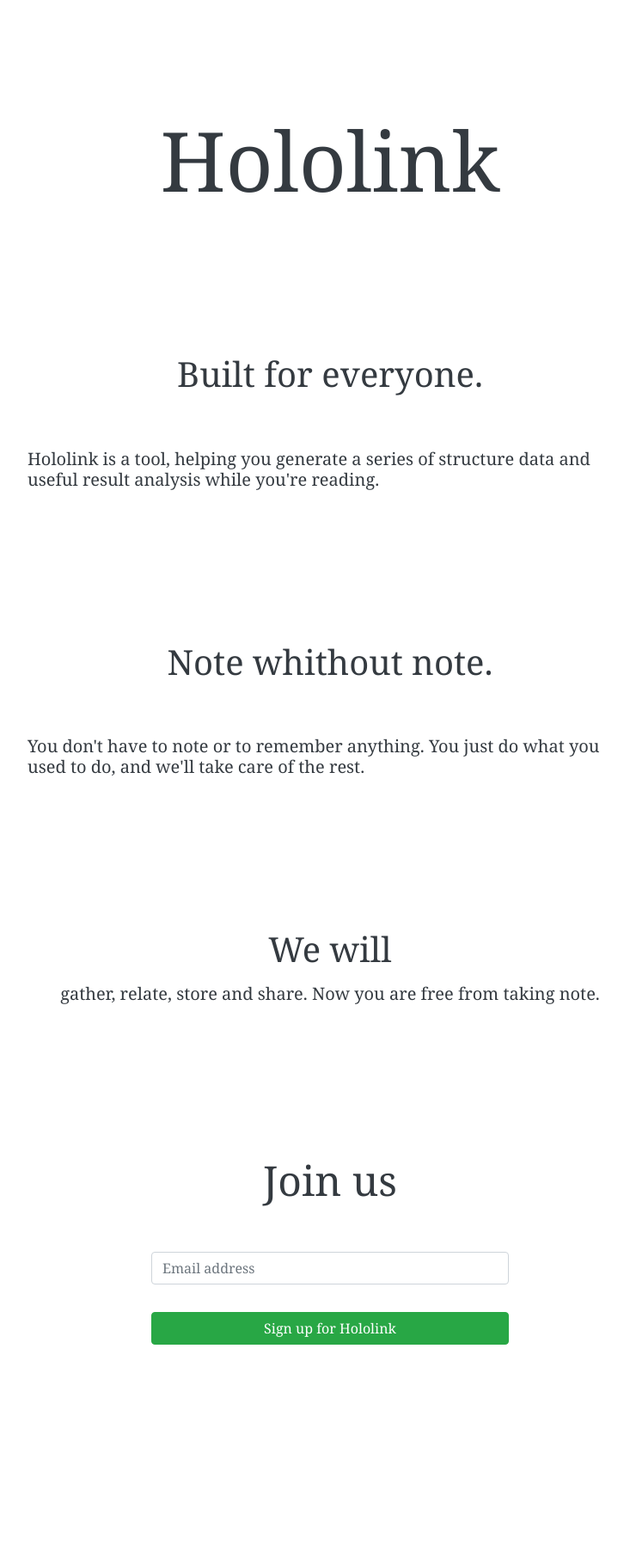
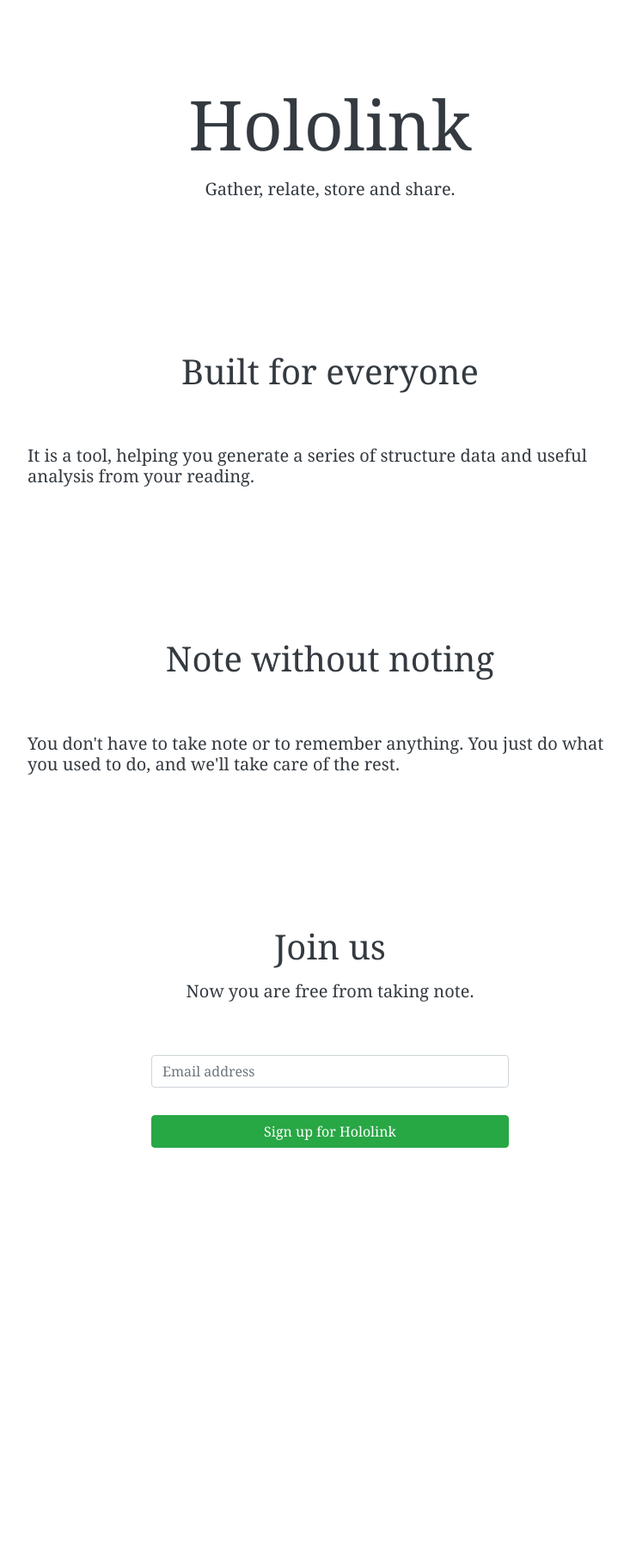
Before and after one commit to thejimmylin/hololink, a Django app: page / in a window 1280 px wide. Shown: the part 56-1860 px from the top of the page at 86% size, without its empty margins (256-989 px from the left). After the commit the page ends 1391 px from the top, so only its background shows below. Run offline with Django 3.2, Linux system fonts and the light colour scheme; some libraries are stand-ins or nearby versions.

Commit message:
update index

```diff
--- a/hololink/templates/index.html
+++ b/hololink/templates/index.html
@@ -9,49 +9,42 @@
 
 {% block content %}
 <div class="container-fluid">
-    <div class="row" style="height: 6rem;"></div>
+    <div class="row" style="height: 4rem;"></div>
     <div class="row justify-content-center">
         <div class="col-auto" style="padding: 2rem; width: 48rem;">
-            <h1 style="text-align: center; font-size:6rem">{% trans 'Hololink' %}</h1>
-        </div>
-    </div>
-    <div class="row" style="height: 6rem;"></div>
-    <div class="row justify-content-center">
-        <div class="col-auto" style="padding: 2rem;width: 48rem;">
-            <h1 style="text-align: center;">{% trans 'Built for everyone.' %}</h1>
-            <h2><br></h2>
+            <h1 style="text-align: center; font-size:5rem">{% trans 'Hololink' %}</h1>
             <p>
-            <h5>{% trans "Hololink is a tool, helping you generate a series of structure data and useful result analysis while you're reading." %}
-            </h5>
+                <h5 style="text-align: center;">{% trans 'Gather, relate, store and share.' %}</h5>
             </p>
         </div>
     </div>
     <div class="row" style="height: 6rem;"></div>
     <div class="row justify-content-center">
         <div class="col-auto" style="padding: 2rem;width: 48rem;">
-            <h1 style="text-align: center;">{% trans 'Note whithout note.' %}</h1>
+            <h1 style="text-align: center;">{% trans 'Built for everyone' %}</h1>
             <h2><br></h2>
             <p>
-            <h5>{% trans "You don't have to note or to remember anything. You just do what you used to do, and we'll take care of the rest." %}
-            </h5>
+                <h5>{% trans "It is a tool, helping you generate a series of structure data and useful analysis from your reading." %}
+                </h5>
             </p>
         </div>
     </div>
     <div class="row" style="height: 6rem;"></div>
     <div class="row justify-content-center">
-        <div class="col-auto" style="padding: 2rem; width: 48rem;">
-            <h1 style="text-align: center;">{% trans 'We will' %}</h1>
+        <div class="col-auto" style="padding: 2rem;width: 48rem;">
+            <h1 style="text-align: center;">{% trans 'Note without noting' %}</h1>
+            <h2><br></h2>
             <p>
-            <h5 style="text-align: center;">
-                {% trans "gather, relate, store and share. Now you are free from taking note." %}
-            </h5>
+                <h5>{% trans "You don't have to take note or to remember anything. You just do what you used to do, and we'll take care of the rest." %}
+                </h5>
             </p>
         </div>
     </div>
     <div class="row" style="height: 6rem;"></div>
     <div class="row justify-content-center">
         <div class="col-auto" style="padding: 2rem; width: 30rem;">
-            <h1 style="text-align: center;font-size: 3rem">{% trans 'Join us' %}</h1>
+            <h1 style="text-align: center;">{% trans 'Join us' %}</h1>
+            <p><h5 style="text-align: center;">{% trans 'Now you are free from taking note.' %}</h5></p>
             <h2><br></h2>
             <form method="post">
                 {% csrf_token %}
```
Also changed, not shown: 1 other file.
